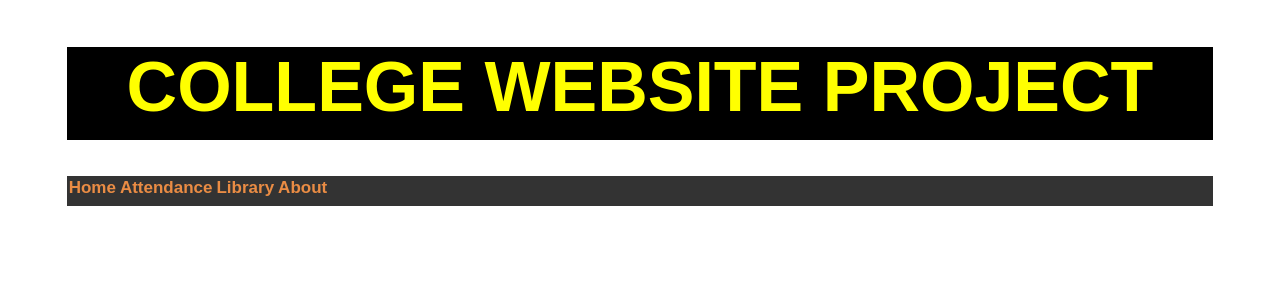
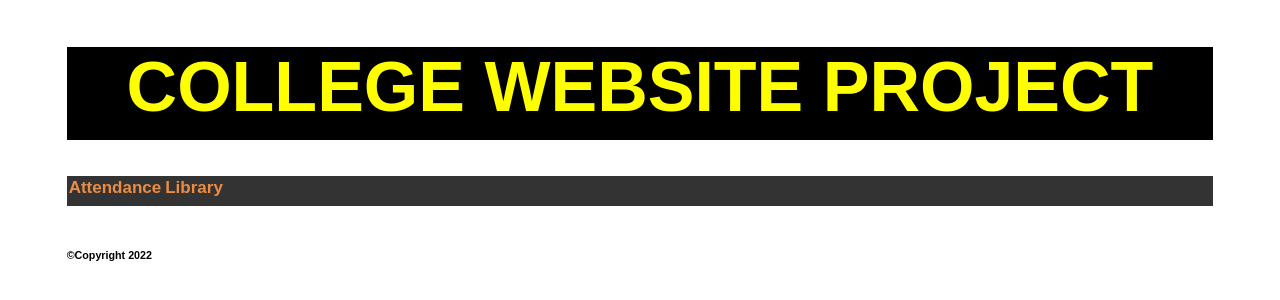
Before and after one commit to SAD0XER/COLLEGE-WEBSITE-PROJECT, a plain HTML site: page index.html in a window 1280 px wide. Drawn offline with Linux system fonts and the light colour scheme.

Commit message:
Main page is updated.

```diff
--- a/index.html
+++ b/index.html
@@ -9,12 +9,17 @@
         <div id="title"><H1>COLLEGE WEBSITE PROJECT</H1></div>
         <br>
         <br>
+
         <div id="topnav">
-            <a id="home" href="#home">Home</a>
             <a id="attendance" href="#attendance">Attendance</a>
             <a id="library" href="#library">Library</a>
-            <a id="about" href="#about">About</a>
         </div>
+        <br>
 
+        <footer>
+            <div id="footer">
+            <h6>&copy;Copyright 2022</h6>
+            </div>
+        </footer>
     </body>
 </html>
```
